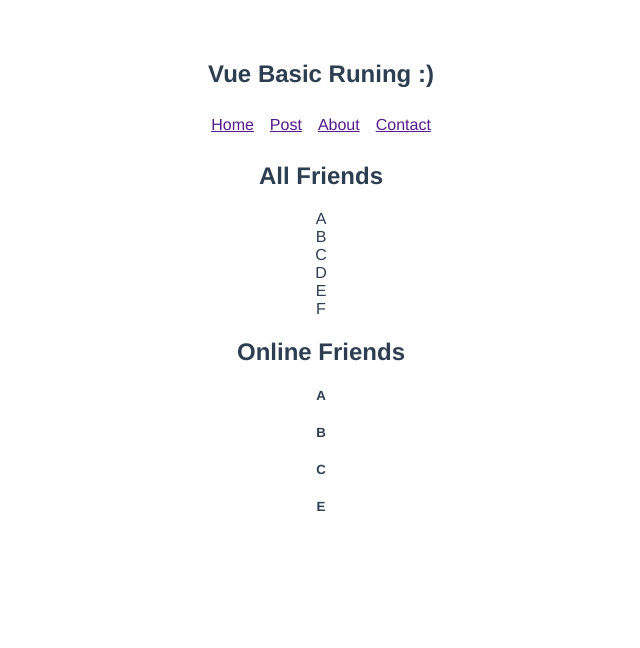
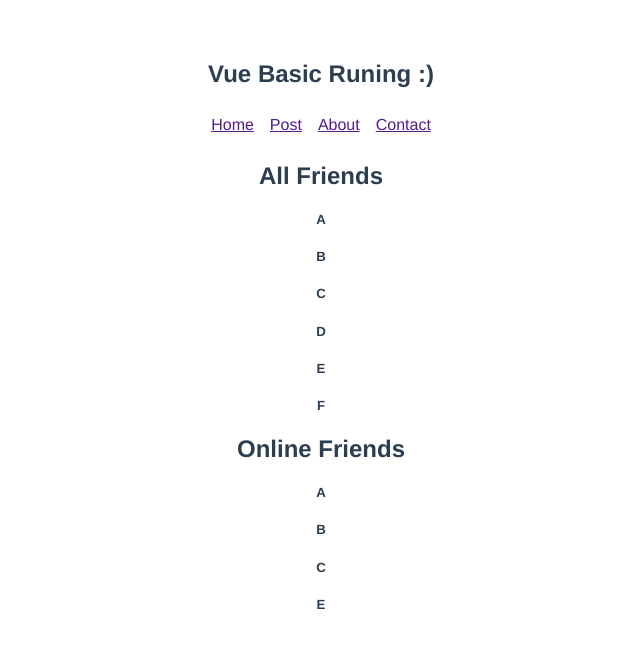
Before and after one commit to ahmedsujon/Vue-CLI, a Vue app: page / in a window 1280 px wide. Shown: the top 648 px of the page, without its empty margins (319-959 px from the left). Built offline with nearby package versions, Linux system fonts and the light colour scheme.

Commit message:
Custom Event

```diff
--- a/src/App.vue
+++ b/src/App.vue
@@ -2,7 +2,7 @@
   <div id="app">
     <h2>{{ title }}</h2>
     <navbar></navbar>
-    <Allfriends :friends="friends"></Allfriends>
+    <Allfriends :friends="friends" @delete="deleteFriend"></Allfriends>
     <Onlinefriend :friends="friends"></Onlinefriend>
   </div>
 </template>
@@ -31,6 +31,13 @@
     Navbar,
     Allfriends,
     Onlinefriend
+  },
+  methods: {
+    deleteFriend(payload) {
+      this.friends = this.friends.filter(friend => {
+        return friend.name !== payload.name;
+      });
+    }
   }
 };
 </script>
--- a/src/components/Allfriends.vue
+++ b/src/components/Allfriends.vue
@@ -2,7 +2,7 @@
   <div id="allfriends">
     <h2>All Friends</h2>
     <div v-for="(friend, index) in friends" :key="index">
-      <span>{{ friend.name }}</span>
+      <h5 @click="unfriend(friend.name)">{{ friend.name }}</h5>
     </div>
   </div>
 </template>
@@ -13,6 +13,11 @@
   props: ["friends"],
   data() {
     return {};
+  },
+  methods: {
+    unfriend(name) {
+      this.$emit("delete", { name });
+    }
   }
 };
 </script>
```
